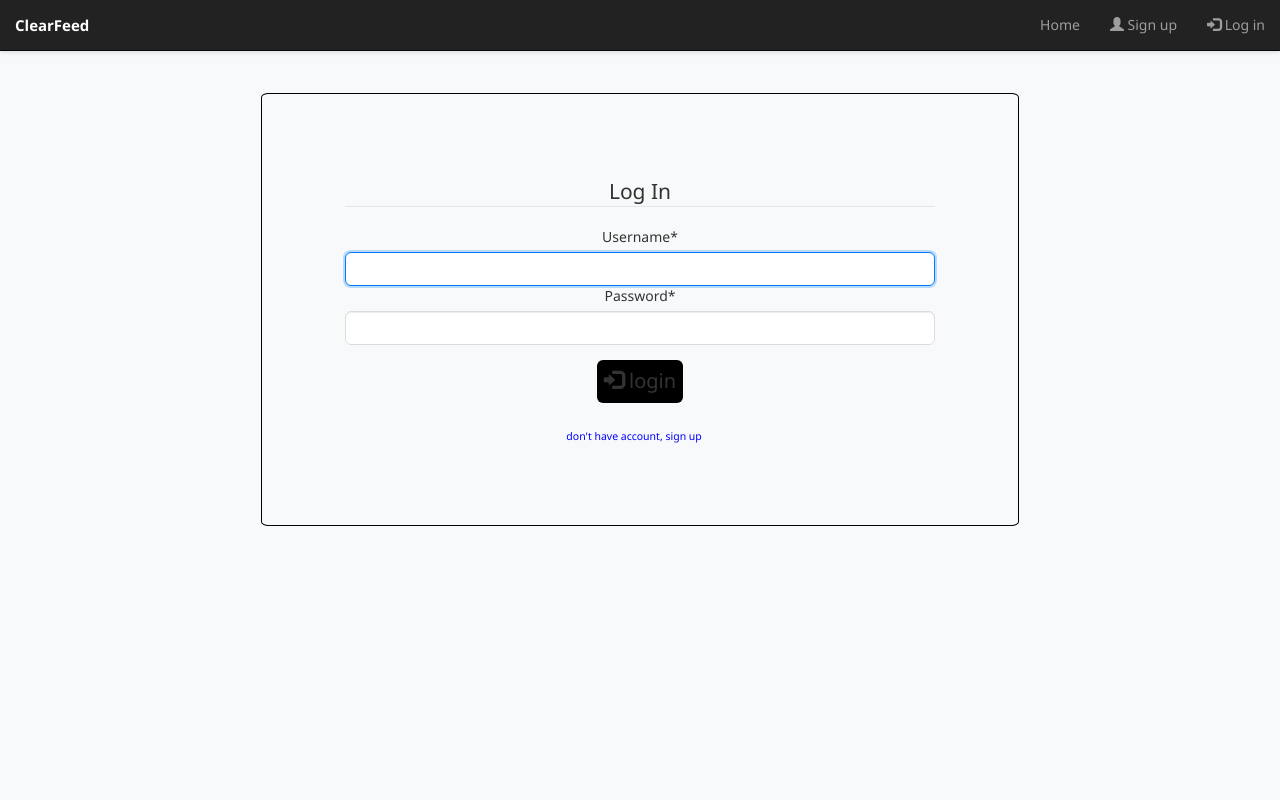
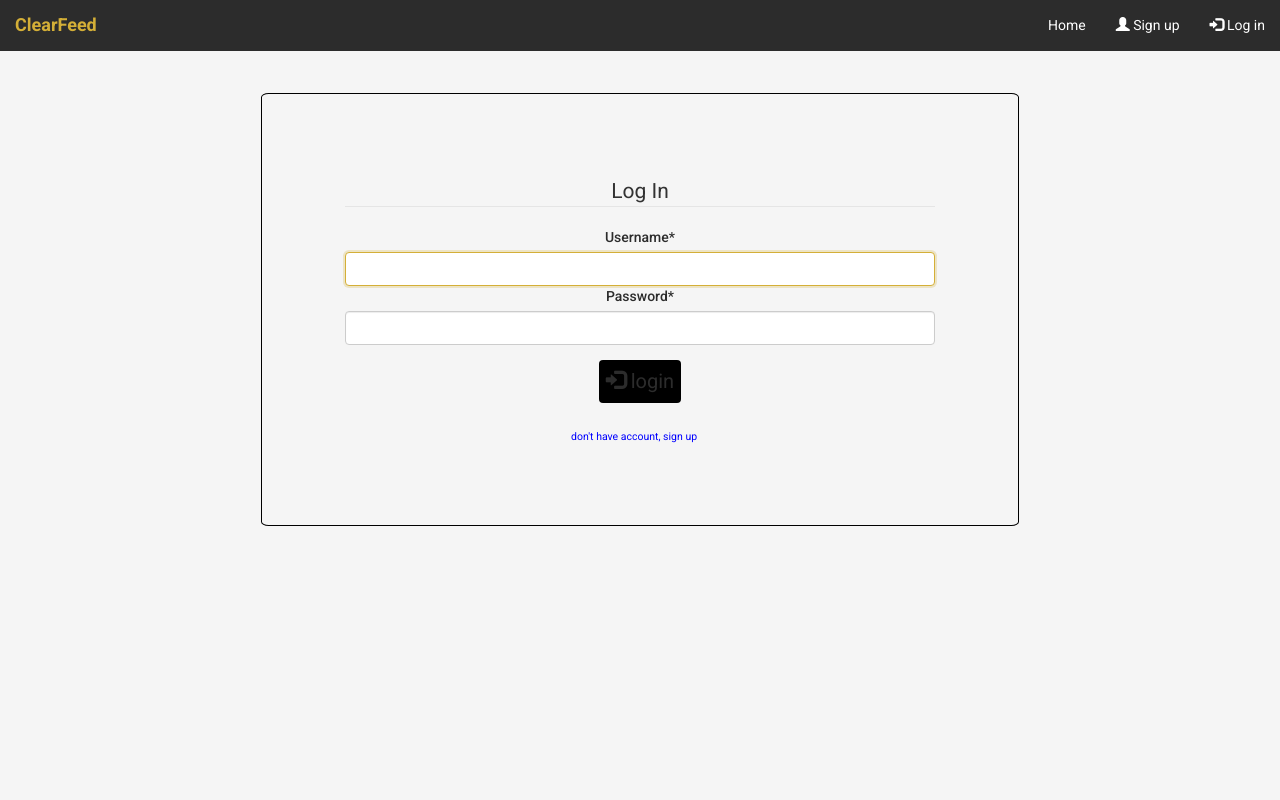
Before and after one commit to uchicago-capp-30320/ClearFeed, a Django app: page /login/ in a window 1280 px wide. Run offline with Django 5.2, Linux system fonts and the light colour scheme; some libraries are stand-ins or nearby versions.

Commit message:
css changes

```diff
--- a/static/css/style.css
+++ b/static/css/style.css
@@ -1,134 +1,78 @@
-/* Custom styles for ClearFeed */
+/* ClearFeed Minimal Styles */
+
+@import url('https://fonts.googleapis.com/css2?family=Roboto:wght@400;500;700&display=swap');
 
 :root {
-    --primary-color: #007bff;
-    --secondary-color: #6c757d;
-    --success-color: #28a745;
-    --danger-color: #dc3545;
-    --light-color: #f8f9fa;
-    --dark-color: #343a40;
+    --gold: #D4AF37;
+    --dark: #2C2C2C;
+    --light: #F5F5F5;
+}
+
+* {
+    font-family: 'Roboto', sans-serif;
 }
 
 body {
-    font-family: 'Segoe UI', Tahoma, Geneva, Verdana, sans-serif;
-    background-color: var(--light-color);
-    min-height: 100vh;
-    display: flex;
-    flex-direction: column;
-}
-
-main {
-    flex: 1;
+    background-color: var(--light);
+    color: var(--dark);
 }
 
 /* Navbar styling */
-.navbar {
-    box-shadow: 0 2px 4px rgba(0,0,0,0.1);
+.navbar-inverse {
+    background-color: var(--dark);
+    border-color: var(--dark);
 }
 
-.navbar-brand {
-    font-weight: 600;
-    font-size: 1.5rem;
+.navbar-inverse .navbar-brand {
+    color: var(--gold);
+    font-weight: 700;
 }
 
-/* Card styling */
-.card {
-    border: none;
-    box-shadow: 0 2px 8px rgba(0,0,0,0.1);
-    border-radius: 8px;
-    margin-bottom: 1rem;
+.navbar-inverse .navbar-brand:hover {
+    color: var(--gold);
 }
 
-.card-body {
-    padding: 2rem;
+.navbar-inverse .navbar-nav > li > a {
+    color: #fff;
 }
 
-.card-title {
-    font-weight: 600;
-    color: #333;
+.navbar-inverse .navbar-nav > li > a:hover {
+    color: var(--gold);
 }
 
 /* Form styling */
 .form-control {
-    border-radius: 6px;
-    border: 1px solid #ddd;
-    padding: 0.75rem;
-    font-size: 1rem;
-    transition: all 0.3s ease;
+    border-radius: 4px;
+    font-family: 'Roboto', sans-serif;
 }
 
 .form-control:focus {
-    border-color: var(--primary-color);
-    box-shadow: 0 0 0 0.2rem rgba(0, 123, 255, 0.25);
+    border-color: var(--gold);
+    box-shadow: 0 0 0 0.2rem rgba(212, 175, 55, 0.25);
 }
 
 .form-label {
     font-weight: 500;
-    color: #333;
-    margin-bottom: 0.5rem;
+    color: var(--dark);
 }
 
 /* Button styling */
-.btn {
-    border-radius: 6px;
-    padding: 0.75rem 1.5rem;
+.btn-primary, .btn-success {
+    background-color: var(--gold);
+    border-color: var(--gold);
+    color: var(--dark);
     font-weight: 500;
-    transition: all 0.3s ease;
 }
 
-.btn:hover {
-    transform: translateY(-2px);
-    box-shadow: 0 4px 12px rgba(0,0,0,0.15);
-}
-
-.btn-link {
-    padding: 0;
-    transform: none;
-}
-
-.btn-link:hover {
-    transform: none;
-}
-
-/* Alert styling */
-.alert {
-    border-radius: 6px;
-    border: none;
-    margin-bottom: 1.5rem;
-}
-
-.alert-success {
-    background-color: #d4edda;
-    color: #155724;
-}
-
-.alert-info {
-    background-color: #d1ecf1;
-    color: #0c5460;
-}
-
-.alert-danger {
-    background-color: #f8d7da;
-    color: #721c24;
-}
-
-/* Footer */
-footer {
-    margin-top: 2rem;
-    border-top: 1px solid #ddd;
+.btn-primary:hover, .btn-success:hover {
+    background-color: #C9A227;
+    border-color: #C9A227;
+    color: var(--dark);
 }
 
 /* Responsive adjustments */
 @media (max-width: 768px) {
-    .card-body {
-        padding: 1.5rem;
-    }
-
-    .container {
-        padding: 0 1rem;
-    }
-
-    .col-md-6 {
-        margin-bottom: 1rem;
+    body {
+        font-size: 14px;
     }
 }
```
